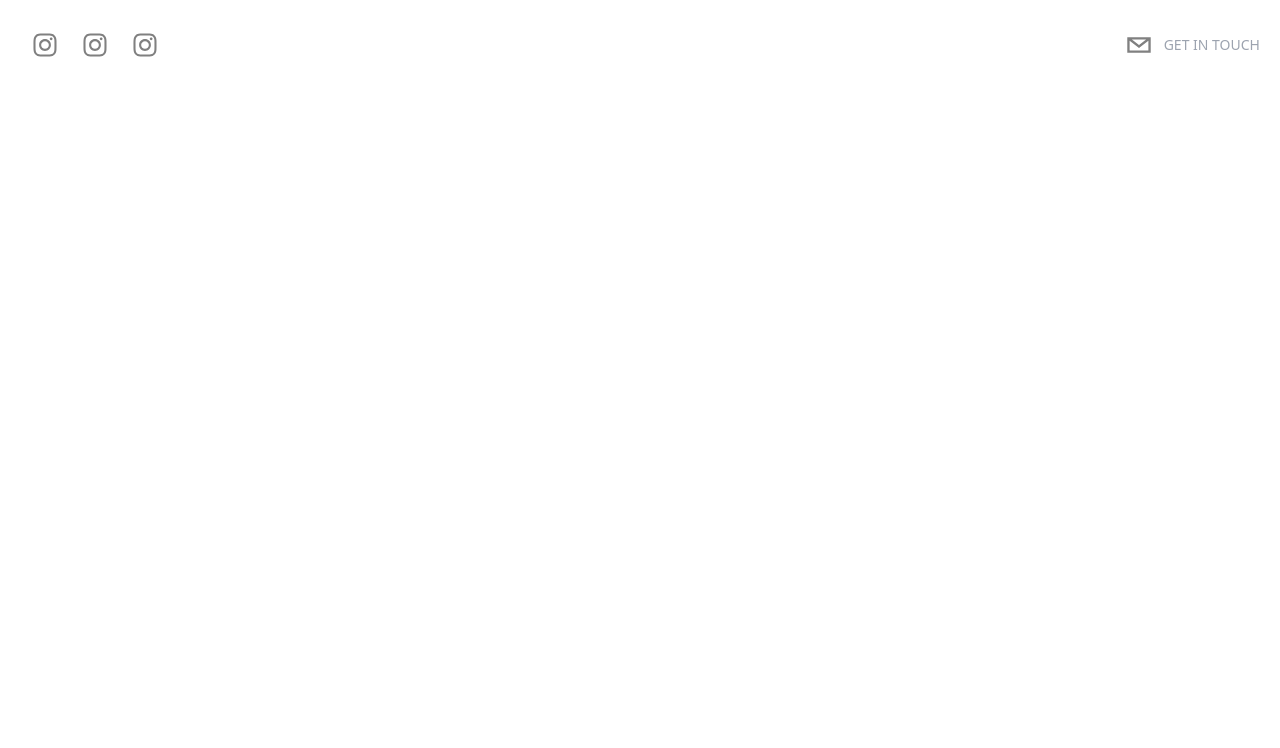
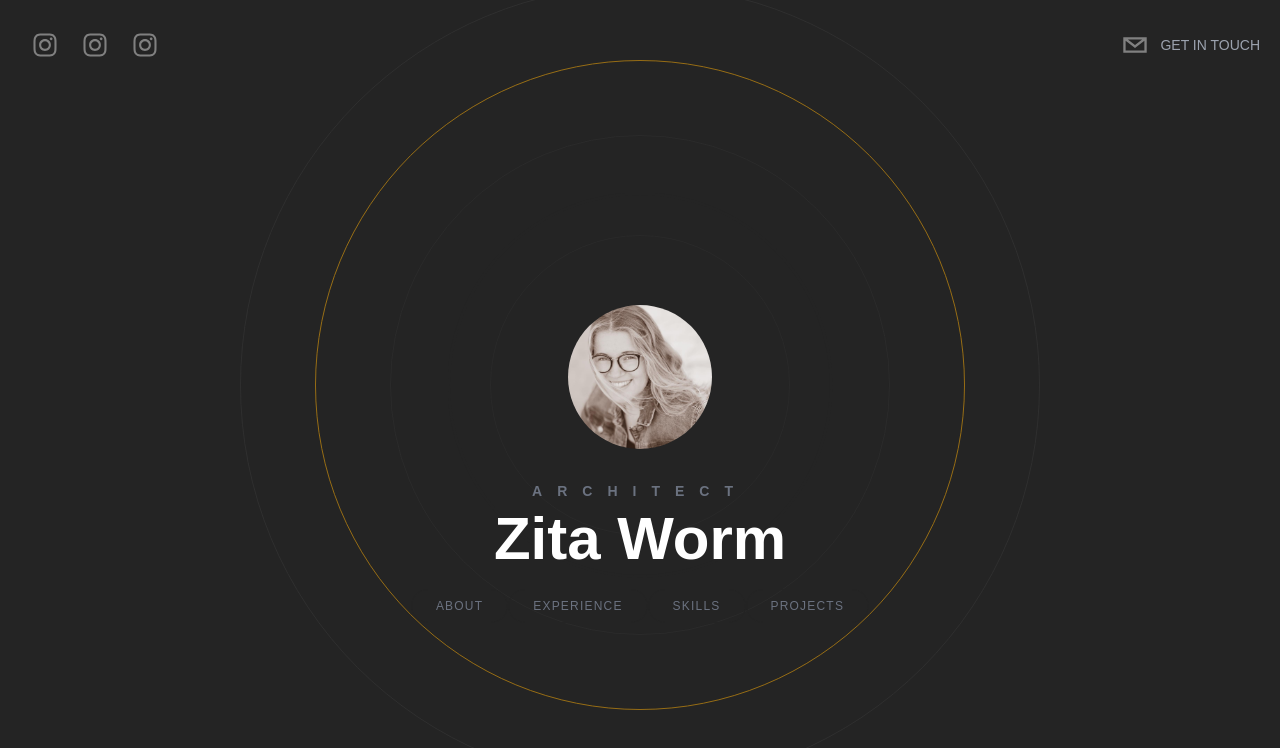
Before and after one commit to GuustTaillieu/Portfolio-School, a Next.js app: page / in a window 1280 px wide. Shown: the top 748 px of the page. Built offline with nearby package versions, Linux system fonts and the light colour scheme.

Commit message:
Made the hero section

```diff
--- /dev/null
+++ b/components/BackgroundSquares.tsx
@@ -0,0 +1,25 @@
+import React from "react";
+import { motion } from "framer-motion";
+
+function BackgroundSquares() {
+  return (
+    <motion.div
+      initial={{ opacity: 0, scale: 0 }}
+      animate={{
+        scale: [1, 2, 2, 3, 1],
+        opacity: [0.1, 0.2, 0.4, 0.8, 0.1, 1.0],
+        borderRadius: ["20%", "20%", "50%", "80%", "20%"],
+      }}
+      transition={{ duration: 2.5, ease: "easeInOut" }}
+      className="relative mt-52 flex items-center justify-center"
+    >
+      <div className="border-lightgray absolute aspect-square w-[200px] animate-ping rounded-full border" />
+      <div className="border-lightgray absolute aspect-square w-[300px] rounded-full border opacity-40" />
+      <div className="border-lightgray absolute aspect-square w-[500px] rounded-full border opacity-50" />
+      <div className="border-primary absolute aspect-square w-[650px] animate-pulse rounded-full border opacity-60" />
+      <div className="border-lightgray absolute aspect-square w-[800px] rounded-full border opacity-80" />
+    </motion.div>
+  );
+}
+
+export default BackgroundSquares;
--- a/components/Header.tsx
+++ b/components/Header.tsx
@@ -4,8 +4,8 @@ import { SocialIcon } from "react-social-icons";
 
 const socialMedia = [
   "https://www.instagram.com/zita.worm/",
-  "https://www.instagram.com/zita.worm/",
-  "https://www.instagram.com/zita.worm/",
+  "https://www.instagram.com/zita.worm/#",
+  "https://www.instagram.com/zita.worm/#a",
 ];
 
 type Props = {};
--- /dev/null
+++ b/components/Hero.tsx
@@ -0,0 +1,63 @@
+import React from "react";
+import BackgroundSquares from "./BackgroundSquares";
+import Image from "next/image";
+import profile_pic from "@/public/images/profile.jpg";
+import Link from "next/link";
+import { motion } from "framer-motion";
+
+type Props = {};
+
+const Hero = (props: Props) => {
+  return (
+    <div className="flex h-screen flex-col items-center justify-center overflow-hidden text-center">
+      <BackgroundSquares />
+      <div className="z-20 -mt-20 space-y-8">
+        <Image
+          className="object-profile relative mx-auto h-36 w-36 rounded-full object-cover"
+          src={profile_pic}
+          alt="Profile Picture"
+        />
+        <div className="">
+          <motion.h2
+            initial={{ opacity: 0, y: 50 }}
+            animate={{ opacity: 1, y: 0 }}
+            transition={{ duration: 1, ease: "easeInOut" }}
+            className="pb-2 text-sm font-semibold uppercase tracking-[15px] text-gray-500"
+          >
+            Architect
+          </motion.h2>
+          <motion.h1
+            initial={{ opacity: 0, y: 50 }}
+            animate={{ opacity: 1, y: 0 }}
+            transition={{ duration: 1, delay: 0.5, ease: "easeInOut" }}
+            className="px-10 text-5xl font-semibold lg:text-6xl"
+          >
+            Zita Worm
+          </motion.h1>
+
+          <motion.div
+            initial={{ opacity: 0, scale: 0 }}
+            animate={{ opacity: [0, 0, 1], scale: [0, 0.5, 1] }}
+            transition={{ duration: 1, delay: 2.5, ease: "easeInOut" }}
+            className="pt-5"
+          >
+            <Link href="#about">
+              <button className="heroBtn">About</button>
+            </Link>
+            <Link href="#experience">
+              <button className="heroBtn">Experience</button>
+            </Link>
+            <Link href="#skills">
+              <button className="heroBtn">Skills</button>
+            </Link>
+            <Link href="#projects">
+              <button className="heroBtn">Projects</button>
+            </Link>
+          </motion.div>
+        </div>
+      </div>
+    </div>
+  );
+};
+
+export default Hero;
--- a/pages/index.tsx
+++ b/pages/index.tsx
@@ -1,10 +1,11 @@
 import Header from "@/components/Header";
+import Hero from "@/components/Hero";
 import { NextPage } from "next";
 import Head from "next/head";
 
 const Home: NextPage = () => {
   return (
-    <div>
+    <div className="z-0 h-screen snap-y snap-mandatory overflow-y-scroll bg-background font-poppins text-white">
       <Head>
         <title>Portfolio Zita</title>
       </Head>
@@ -13,8 +14,14 @@ const Home: NextPage = () => {
         <Header />
 
         {/* HERO */}
+        <section id="hero" className="snap-start">
+          <Hero />
+        </section>
 
         {/* ABOUT */}
+        <section id="about" className="h-screen snap-center">
+          <h1>About</h1>
+        </section>
 
         {/* EXPERIENCE */}
 
--- a/styles/globals.css
+++ b/styles/globals.css
@@ -1,3 +1,9 @@
 @tailwind base;
 @tailwind components;
 @tailwind utilities;
+
+@layer components {
+  .heroBtn {
+    @apply rounded-full border border-[#242424] px-6 py-2 text-xs uppercase tracking-widest text-gray-500 transition-all hover:border-[#F7AB0A]/40 hover:text-[#F7AB0A]/40;
+  }
+}
--- a/tailwind.config.ts
+++ b/tailwind.config.ts
@@ -1,20 +1,26 @@
-import type { Config } from 'tailwindcss'
+import type { Config } from "tailwindcss";
 
 const config: Config = {
   content: [
-    './pages/**/*.{js,ts,jsx,tsx,mdx}',
-    './components/**/*.{js,ts,jsx,tsx,mdx}',
-    './app/**/*.{js,ts,jsx,tsx,mdx}',
+    "./pages/**/*.{js,ts,jsx,tsx,mdx}",
+    "./components/**/*.{js,ts,jsx,tsx,mdx}",
+    "./app/**/*.{js,ts,jsx,tsx,mdx}",
   ],
   theme: {
     extend: {
-      backgroundImage: {
-        'gradient-radial': 'radial-gradient(var(--tw-gradient-stops))',
-        'gradient-conic':
-          'conic-gradient(from 180deg at 50% 50%, var(--tw-gradient-stops))',
+      colors: {
+        background: "rgb(36,36,36)",
+        lightgray: "#333333",
+        primary: "#F7AB0A",
+      },
+      objectPosition: {
+        profile: "0 30%",
+      },
+      fontFamily: {
+        poppins: ["Poppins", "sans-serif"],
       },
     },
   },
   plugins: [],
-}
-export default config
+};
+export default config;
```
Also changed, not shown: public/images/profile.jpg (added).
